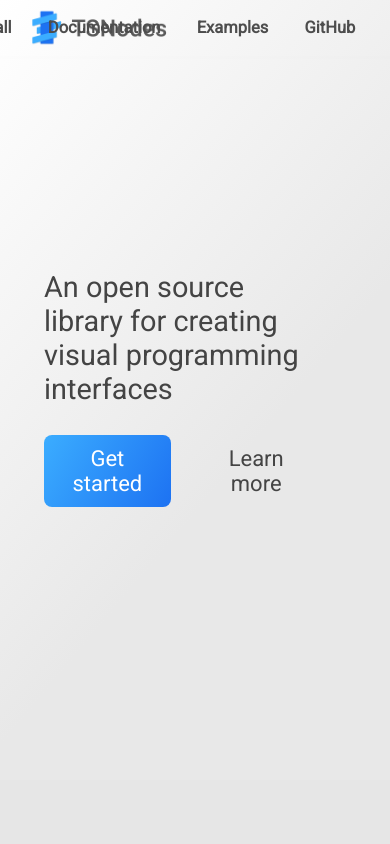
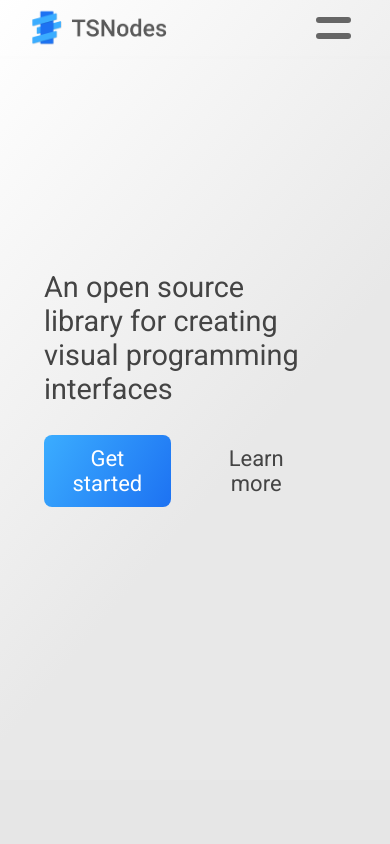
Before and after one commit to michalmarchewczyk/TSNodes-site, a Gatsby site: page / in a window 390 px wide. Shown: the top 844 px of the page. Built offline with nearby package versions, Linux system fonts and the light colour scheme; Gatsby itself is replaced by a stand-in of ours.

Commit message:
Make header responsive

```diff
--- a/src/components/header.js
+++ b/src/components/header.js
@@ -1,6 +1,6 @@
 import {Link} from 'gatsby';
 import PropTypes from 'prop-types';
-import React from 'react';
+import React, {useState} from 'react';
 import logo from '../images/logo.png';
 
 import headerStyles from './header.module.scss';
@@ -11,6 +11,8 @@ const Header = ({siteTitle, scroll}) => {
 
     let scrollY = useScrollPosition();
 
+    const [open, setOpen] = useState(false);
+
     return (
         <header className={headerStyles.header} data-scroll={scroll ? scrollY : 0}>
             <Link to='/'>
@@ -18,7 +20,8 @@ const Header = ({siteTitle, scroll}) => {
                     <img src={logo} alt={siteTitle}/>
                 </div>
             </Link>
-            <nav className={headerStyles.nav}>
+            <nav className={`${headerStyles.nav} ${open? headerStyles.navOpened : ''}`}>
+                <button onClick={() => setOpen(!open)}></button>
                 <Link to='/docs/install'>Install</Link>
                 <Link to='/docs/quick-start'>Documentation</Link>
                 <Link to='/examples'>Examples</Link>
--- a/src/components/header.module.scss
+++ b/src/components/header.module.scss
@@ -55,4 +55,71 @@
       background: rgba(0, 0, 0, 0.1);
     }
   }
+
+  button {
+    display: none;
+  }
+
+
+  @media screen and (max-width: 650px){
+    font-size: 1.2em;
+    padding: 2.6em 1em 0;
+    height: 0;
+    overflow: hidden;
+
+    &.navOpened {
+      height: auto;
+      padding: 2.6em 1em 1.2em;
+      background: white;
+      border-radius: 12px;
+      box-shadow: 2px 2px 12px 0 rgba(0,0,0,0.2);
+    }
+
+    a {
+      display: block;
+      margin-top: 1em;
+      padding: 0.6em 1em;
+    }
+
+    button {
+      display: block;
+      position: absolute;
+      top: 0.4em;
+      right: 1.2em;
+      border: none;
+      outline: none;
+      padding: 0;
+      width: 3.6em;
+      height: 3.4em;
+      cursor: pointer;
+      background: rgba(0,0,0,0);
+      border-radius: 6px;
+      transition: background 0.05s linear;
+      &:hover {
+        background: rgba(0,0,0,0.2);
+      }
+      &::before {
+        content: "";
+        display: block;
+        position: absolute;
+        top: 0.9em;
+        left: 0.5em;
+        width: 2.6em;
+        height: 0.4em;
+        background: #666666;
+        border-radius: 5px;
+      }
+      &::after {
+        content: "";
+        display: block;
+        position: absolute;
+        top: 2.1em;
+        left: 0.5em;
+        width: 2.6em;
+        height: 0.4em;
+        background: #666666;
+        border-radius: 5px;
+      }
+    }
+  }
 }
```
